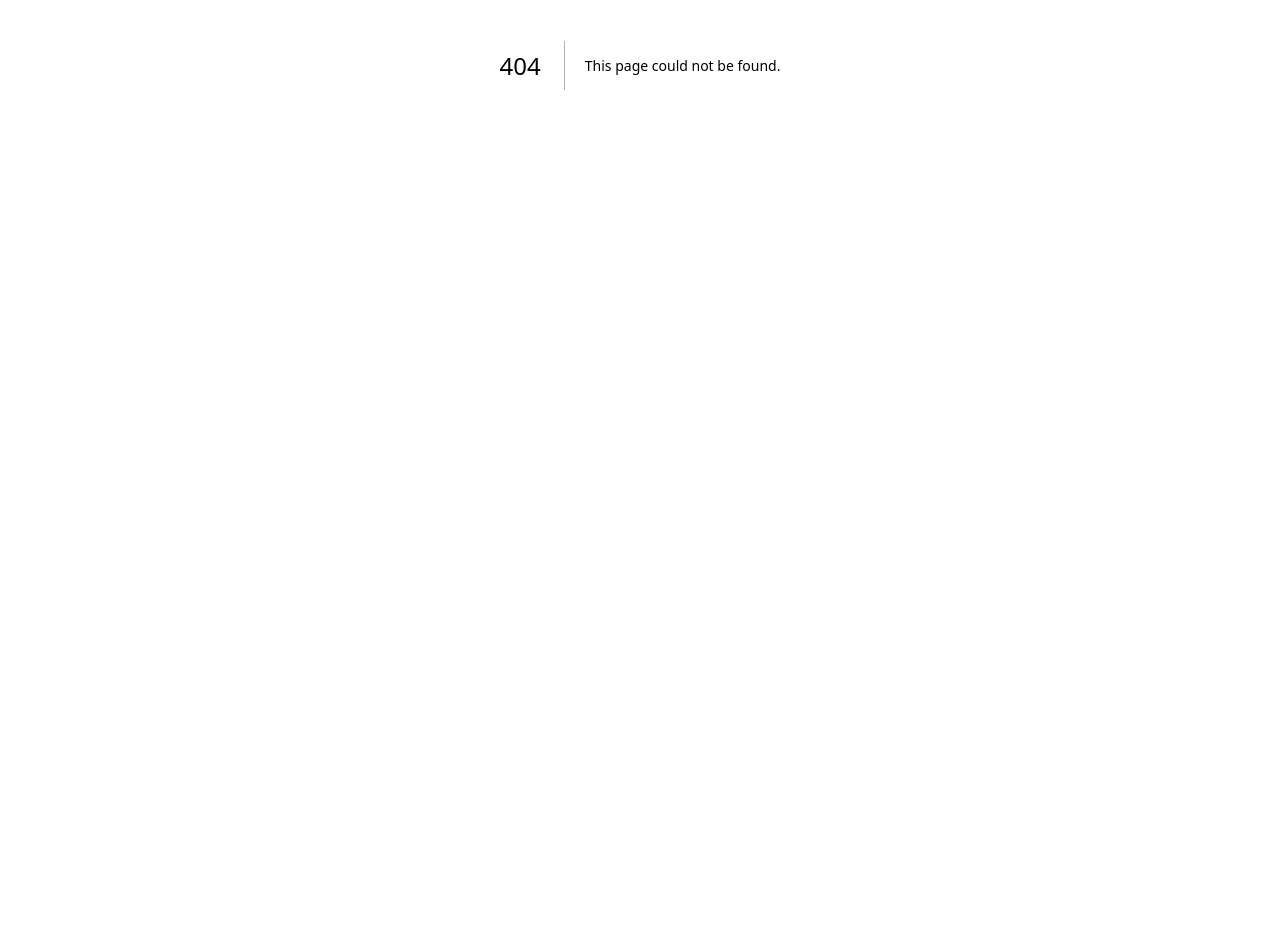
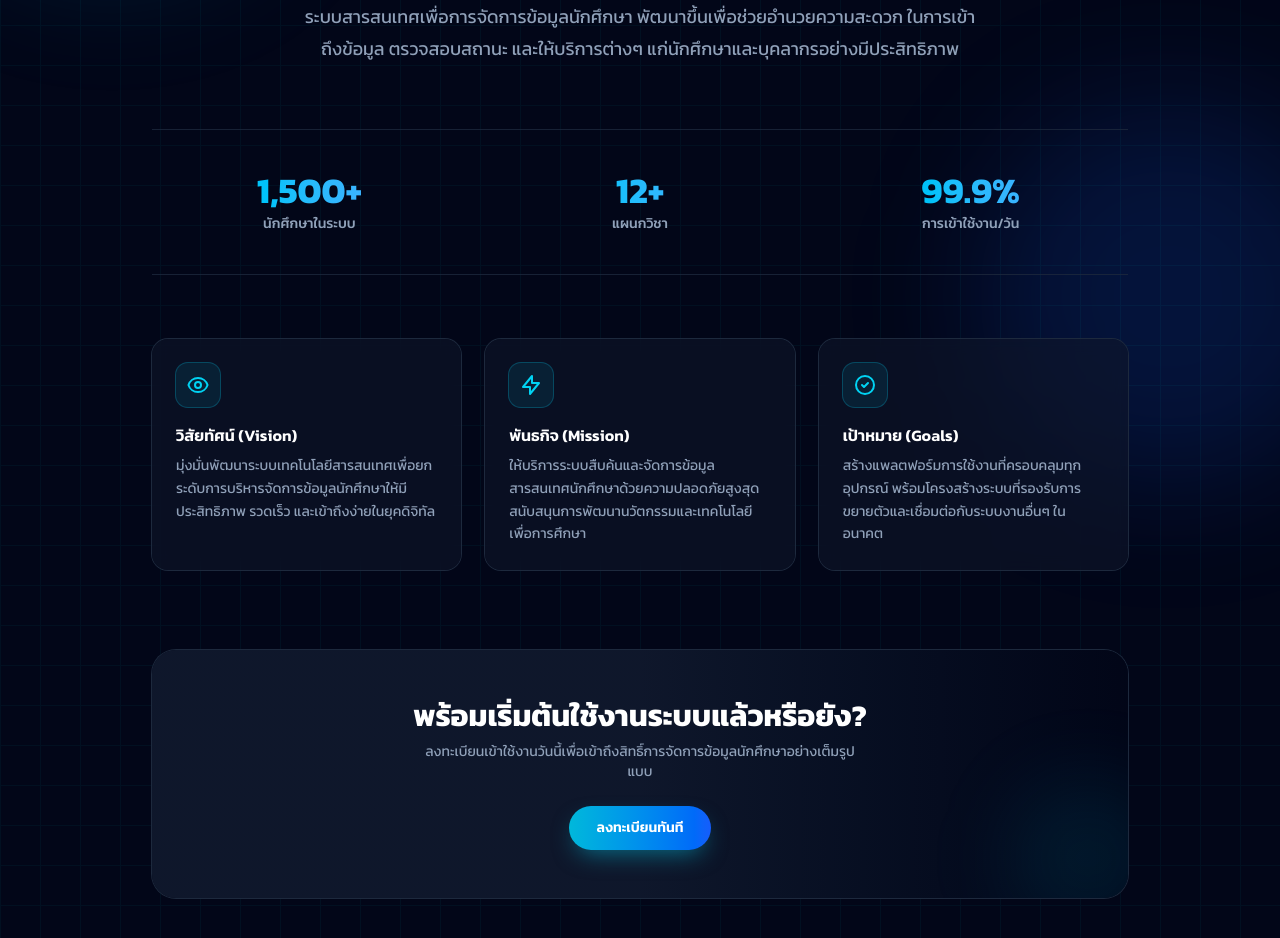
Before and after one commit to PoluvcvicNatthanun/frontend-api, a Next.js app: page /about in a window 1280 px wide. Before the commit this address had no page. Shown: the part 400-1338 px from the top of the page. Before the commit the page ends 865 px from the top, so only its background shows below. Built offline with nearby package versions, Linux system fonts and the light colour scheme.

Commit message:
add page-about

```diff
--- /dev/null
+++ b/src/app/about/page.js
@@ -0,0 +1,134 @@
+import Link from "next/link";
+
+export default function AboutPage() {
+  const stats = [
+    { label: "นักศึกษาในระบบ", value: "1,500+" },
+    { label: "แผนกวิชา", value: "12+" },
+    { label: "การเข้าใช้งาน/วัน", value: "99.9%" },
+  ];
+
+  const highlights = [
+    {
+      title: "วิสัยทัศน์ (Vision)",
+      desc: "มุ่งมั่นพัฒนาระบบเทคโนโลยีสารสนเทศเพื่อยกระดับการบริหารจัดการข้อมูลนักศึกษาให้มีประสิทธิภาพ รวดเร็ว และเข้าถึงง่ายในยุคดิจิทัล",
+      svg: (
+        <svg className="h-6 w-6 text-cyan-400" fill="none" viewBox="0 0 24 24" stroke="currentColor">
+          <path strokeLinecap="round" strokeLinejoin="round" strokeWidth={2} d="M15 12a3 3 0 11-6 0 3 3 0 016 0z" />
+          <path strokeLinecap="round" strokeLinejoin="round" strokeWidth={2} d="M2.458 12C3.732 7.943 7.523 5 12 5c4.478 0 8.268 2.943 9.542 7-1.274 4.057-5.064 7-9.542 7-4.477 0-8.268-2.943-9.542-7z" />
+        </svg>
+      ),
+    },
+    {
+      title: "พันธกิจ (Mission)",
+      desc: "ให้บริการระบบสืบค้นและจัดการข้อมูลสารสนเทศนักศึกษาด้วยความปลอดภัยสูงสุด สนับสนุนการพัฒนานวัตกรรมและเทคโนโลยีเพื่อการศึกษา",
+      svg: (
+        <svg className="h-6 w-6 text-cyan-400" fill="none" viewBox="0 0 24 24" stroke="currentColor">
+          <path strokeLinecap="round" strokeLinejoin="round" strokeWidth={2} d="M13 10V3L4 14h7v7l9-11h-7z" />
+        </svg>
+      ),
+    },
+    {
+      title: "เป้าหมาย (Goals)",
+      desc: "สร้างแพลตฟอร์มการใช้งานที่ครอบคลุมทุกอุปกรณ์ พร้อมโครงสร้างระบบที่รองรับการขยายตัวและเชื่อมต่อกับระบบงานอื่นๆ ในอนาคต",
+      svg: (
+        <svg className="h-6 w-6 text-cyan-400" fill="none" viewBox="0 0 24 24" stroke="currentColor">
+          <path strokeLinecap="round" strokeLinejoin="round" strokeWidth={2} d="M9 12l2 2 4-4m6 2a9 9 0 11-18 0 9 9 0 0118 0z" />
+        </svg>
+      ),
+    },
+  ];
+
+  return (
+    <div className="relative flex min-h-screen w-full flex-col overflow-x-hidden bg-slate-950">
+      {/* Decorative Background Elements */}
+      <div className="pointer-events-none absolute -left-20 -top-20 h-72 w-72 sm:h-96 sm:w-96 rounded-full bg-cyan-500/15 blur-3xl" />
+      <div className="pointer-events-none absolute -right-20 top-1/3 h-72 w-72 sm:h-96 sm:w-96 rounded-full bg-blue-600/15 blur-3xl" />
+      <div
+        className="pointer-events-none absolute inset-0 opacity-[0.04]"
+        style={{
+          backgroundImage:
+            "linear-gradient(cyan 1px, transparent 1px), linear-gradient(90deg, cyan 1px, transparent 1px)",
+          backgroundSize: "40px 40px",
+        }}
+      />
+
+      <main className="relative flex-1 w-full max-w-5xl mx-auto px-4 sm:px-6 py-12 sm:py-20 text-center">
+        {/* Top Badge */}
+        <div className="mb-6 inline-flex items-center gap-2 rounded-full bg-cyan-500/10 ring-1 ring-cyan-400/30 px-3.5 py-1.5 text-xs font-medium text-cyan-300">
+          <svg className="h-3.5 w-3.5 shrink-0" fill="none" viewBox="0 0 24 24" stroke="currentColor">
+            <path strokeLinecap="round" strokeLinejoin="round" strokeWidth={2} d="M13 16h-1v-4h-1m1-4h.01M21 12a9 9 0 11-18 0 9 9 0 0118 0z" />
+          </svg>
+          <span>เกี่ยวกับเรา — About Us</span>
+        </div>
+
+        {/* Heading */}
+        <h1 className="max-w-3xl mx-auto text-3xl sm:text-5xl font-bold leading-tight tracking-tight text-white">
+          วิทยาลัยเทคนิคเชียงใหม่
+          <br />
+          <span className="bg-gradient-to-r from-cyan-400 to-blue-500 bg-clip-text text-transparent">
+            Chiang Mai Technical College (CMTC)
+          </span>
+        </h1>
+
+        <p className="mt-4 sm:mt-6 max-w-2xl mx-auto text-sm sm:text-lg leading-relaxed sm:leading-8 text-slate-400">
+          ระบบสารสนเทศเพื่อการจัดการข้อมูลนักศึกษา พัฒนาขึ้นเพื่อช่วยอำนวยความสะดวก
+          ในการเข้าถึงข้อมูล ตรวจสอบสถานะ และให้บริการต่างๆ แก่นักศึกษาและบุคลากรอย่างมีประสิทธิภาพ
+        </p>
+
+        {/* Quick Stats Grid */}
+        <div className="mt-12 sm:mt-16 grid grid-cols-1 sm:grid-cols-3 gap-4 border-y border-slate-800/80 py-8">
+          {stats.map((item) => (
+            <div key={item.label} className="p-2">
+              <p className="text-3xl sm:text-4xl font-extrabold bg-gradient-to-r from-cyan-400 to-blue-400 bg-clip-text text-transparent">
+                {item.value}
+              </p>
+              <p className="mt-1 text-xs sm:text-sm text-slate-400 font-medium">
+                {item.label}
+              </p>
+            </div>
+          ))}
+        </div>
+
+        {/* Vision & Mission Cards */}
+        <div className="mt-12 sm:mt-16 grid grid-cols-1 sm:grid-cols-3 gap-4 sm:gap-6 text-left">
+          {highlights.map((item) => (
+            <div
+              key={item.title}
+              className="rounded-2xl bg-slate-900/60 backdrop-blur-sm ring-1 ring-slate-800 p-6 hover:ring-cyan-500/30 transition-all duration-300"
+            >
+              <div className="mb-4 flex h-11 w-11 items-center justify-center rounded-xl bg-cyan-500/10 ring-1 ring-cyan-400/30">
+                {item.svg}
+              </div>
+              <h3 className="text-base font-semibold text-white">
+                {item.title}
+              </h3>
+              <p className="mt-2 text-xs sm:text-sm leading-relaxed text-slate-400">
+                {item.desc}
+              </p>
+            </div>
+          ))}
+        </div>
+
+        {/* Bottom CTA Card */}
+        <div className="mt-16 sm:mt-20 rounded-3xl bg-gradient-to-r from-slate-900 via-slate-900 to-slate-950 p-8 sm:p-12 ring-1 ring-slate-800 text-center relative overflow-hidden">
+          <div className="pointer-events-none absolute -right-10 -bottom-10 h-40 w-40 rounded-full bg-cyan-500/10 blur-2xl" />
+
+          <h2 className="text-2xl sm:text-3xl font-bold text-white">
+            พร้อมเริ่มต้นใช้งานระบบแล้วหรือยัง?
+          </h2>
+          <p className="mt-2 text-xs sm:text-sm text-slate-400 max-w-md mx-auto">
+            ลงทะเบียนเข้าใช้งานวันนี้เพื่อเข้าถึงสิทธิ์การจัดการข้อมูลนักศึกษาอย่างเต็มรูปแบบ
+          </p>
+          <div className="mt-6 flex justify-center gap-4">
+            <Link
+              href="/register"
+              className="inline-flex h-11 items-center justify-center rounded-full bg-gradient-to-r from-cyan-500 to-blue-600 px-7 text-sm font-semibold text-white shadow-[0_10px_25px_-8px_rgba(6,182,212,0.6)] hover:shadow-[0_14px_30px_-8px_rgba(6,182,212,0.75)] active:scale-95 transition-all duration-300"
+            >
+              ลงทะเบียนทันที
+            </Link>
+          </div>
+        </div>
+      </main>
+    </div>
+  );
+}
```
